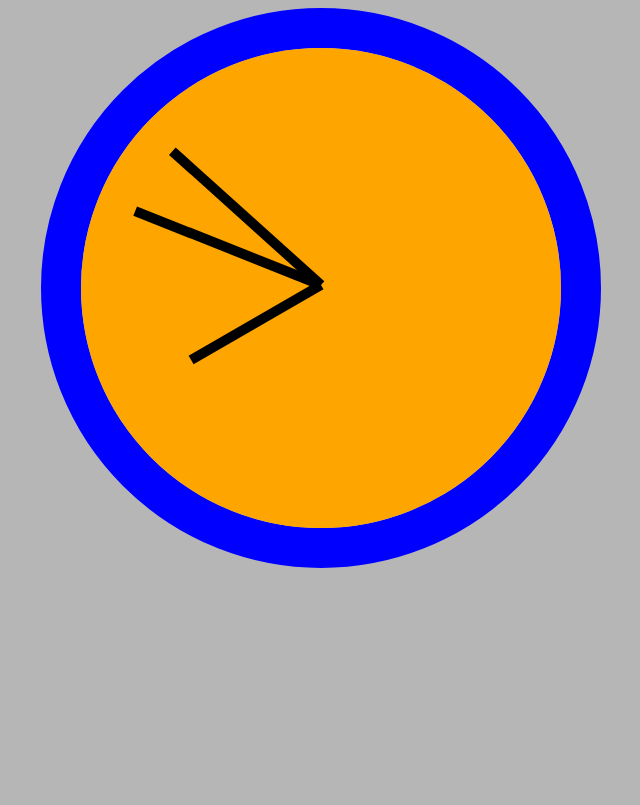
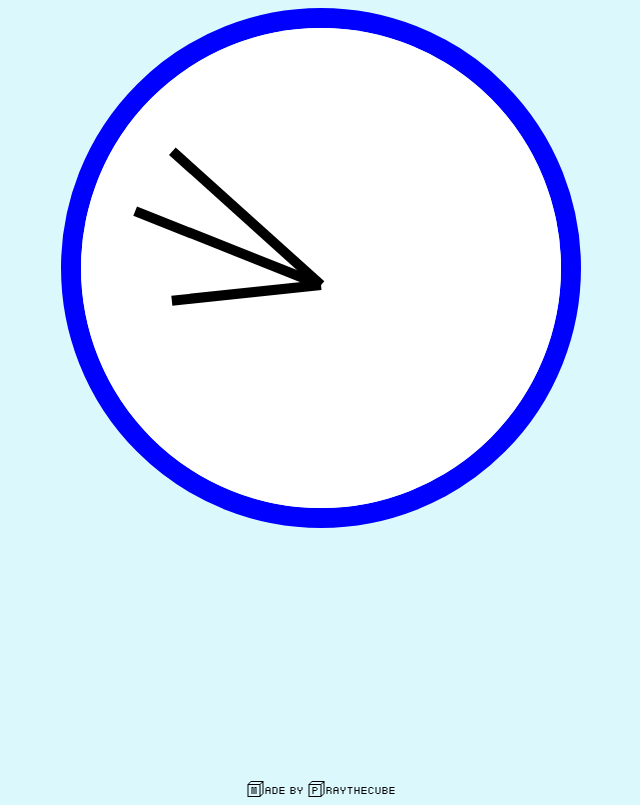
Before and after one commit to Praythecube/Clock-thing, a plain HTML site: page Clock/index.html in a window 1280 px wide. Shown: the whole page, without its empty margins (319-959 px from the left). Drawn offline with Linux system fonts and the light colour scheme.

Commit message:
Simple changes.
Font change. Calculation changes.

```diff
--- a/Clock/index.html
+++ b/Clock/index.html
@@ -5,6 +5,7 @@
     <meta http-equiv="X-UA-Compatible" content="IE=edge">
     <meta name="viewport" content="width=device-width, initial-scale=1.0">
     <link href="style.css" rel="stylesheet">
+
     <title>Timer</title>
 </head>
 <body id="body">
@@ -16,6 +17,7 @@
         </div>
     </div>
 
+    <div id="text">Made by Praythecube</div>
     <script src="timer.js"></script>
 </body>
 </html>
--- a/Clock/style.css
+++ b/Clock/style.css
@@ -1,8 +1,13 @@
+@font-face {
+    src: url(babyblocks/baby\ blocks.ttf);
+    font-family: babyBlocks;
+}
+
 #clock {
     border-radius: 50%;
 	height: 30rem;
 	width: 30rem;
-    border: blue 40px solid;
+    border: blue 20px solid;
     margin: auto;
 }
 
@@ -11,7 +16,7 @@
     height: 100%;
     width: 100%;
     border-radius: 50%;
-    background-color: orange;
+    background-color: white;
 }
 
 #hour-hand {
@@ -49,5 +54,16 @@
 }
 
 html {
-    background-color: rgb(182, 182, 182);
+    background-color: #DBF9FC;
+    top: 50%;
 }
+
+body {
+    top: 50%;
+}
+
+#text {
+    padding-top: 20%;
+    text-align: center;
+    font-family: babyBlocks;
+}
--- a/Clock/timer.js
+++ b/Clock/timer.js
@@ -16,13 +16,13 @@ function calc() {
     const secDeg = (seconds / 60) * 360;
     second_hand.style.transform = `rotate(${secDeg}deg)`;
 
-    const minDeg = ((minutes / 60) * 360) + ((seconds/60) * 6) - 90;
+    const minDeg = ((minutes / 60) * 360) + ((seconds / 60) * 6) - 90;
     minute_hand.style.transform = `rotate(${minDeg}deg)`;
 
-    const hourDeg = (((hours / 12) * 360) / 2) - 90;
+    const hourDeg = (((hours / 12) * 360) / 2) + ((minutes / 60) * 30) - 90;
     hour_hand.style.transform = `rotate(${hourDeg}deg)`;
 
-    console.log(hourDeg);
+    console.log(minDeg);
 
 
 }
```
Also changed, not shown: Clock/babyblocks/README.gif (added), Clock/babyblocks/baby blocks.ttf (added), 1 other file.
